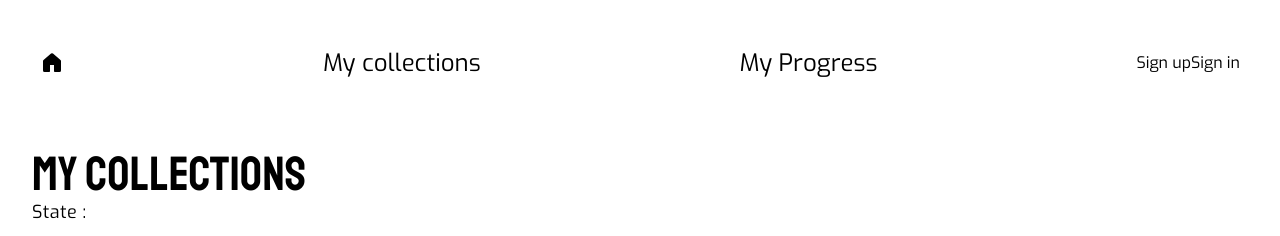
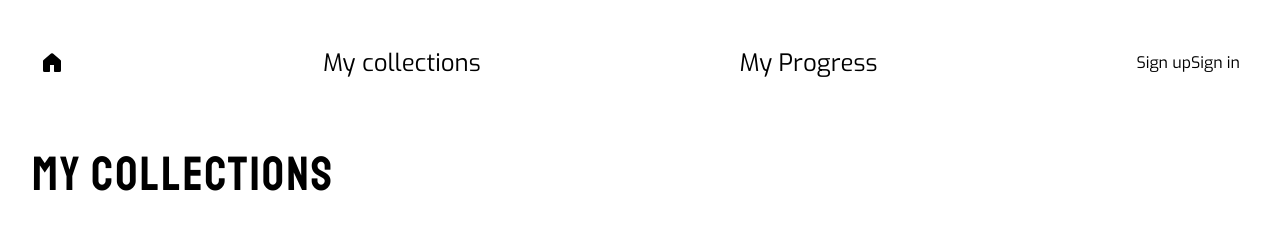
Before and after one commit to KZ-68/CDA-BucketList-App, a Next.js app: page /collections/user in a window 1280 px wide. Shown: the top 236 px of the page. Built offline with nearby package versions, Linux system fonts and the light colour scheme; no server answers.

Commit message:
Style: improve PageTitle component with margin and tracking adjustments

```diff
--- a/components/PageTitle.tsx
+++ b/components/PageTitle.tsx
@@ -4,8 +4,8 @@
 
   const PageTitle = ({ title }: PageTitleProps) => {
     return (
-      <div>
-        <h1 className="uppercase text-5xl font-secondary">{title}</h1>
+      <div className="mb-14">
+        <h1 className="uppercase text-5xl font-secondary tracking-wider ">{title}</h1>
       </div>
     );
   };
```
